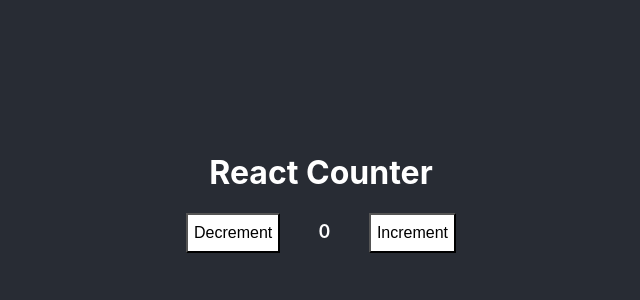
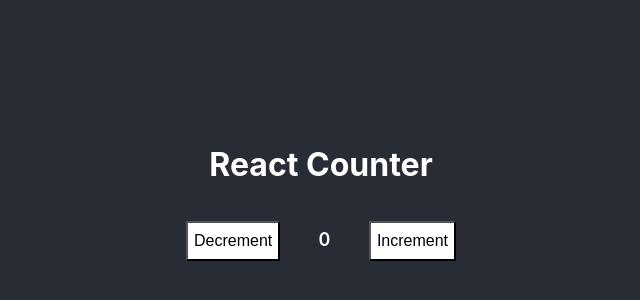
Before and after one commit to EduBarreira1212/React_Counter, a React (Create React App) app: page / in a window 1280 px wide. Shown: the part 208-508 px from the top of the page, without its empty margins (319-959 px from the left). Built offline with nearby package versions, Linux system fonts and the light colour scheme; the HTML template or start-up script is replaced by a standard one.

Commit message:
feat: margin top added

```diff
--- a/src/App.css
+++ b/src/App.css
@@ -15,6 +15,7 @@
   background-color: white;
   font-size: medium;
   font-weight: 500;
+  margin-top: 2vh;
 }
 
 #count-span{
```
